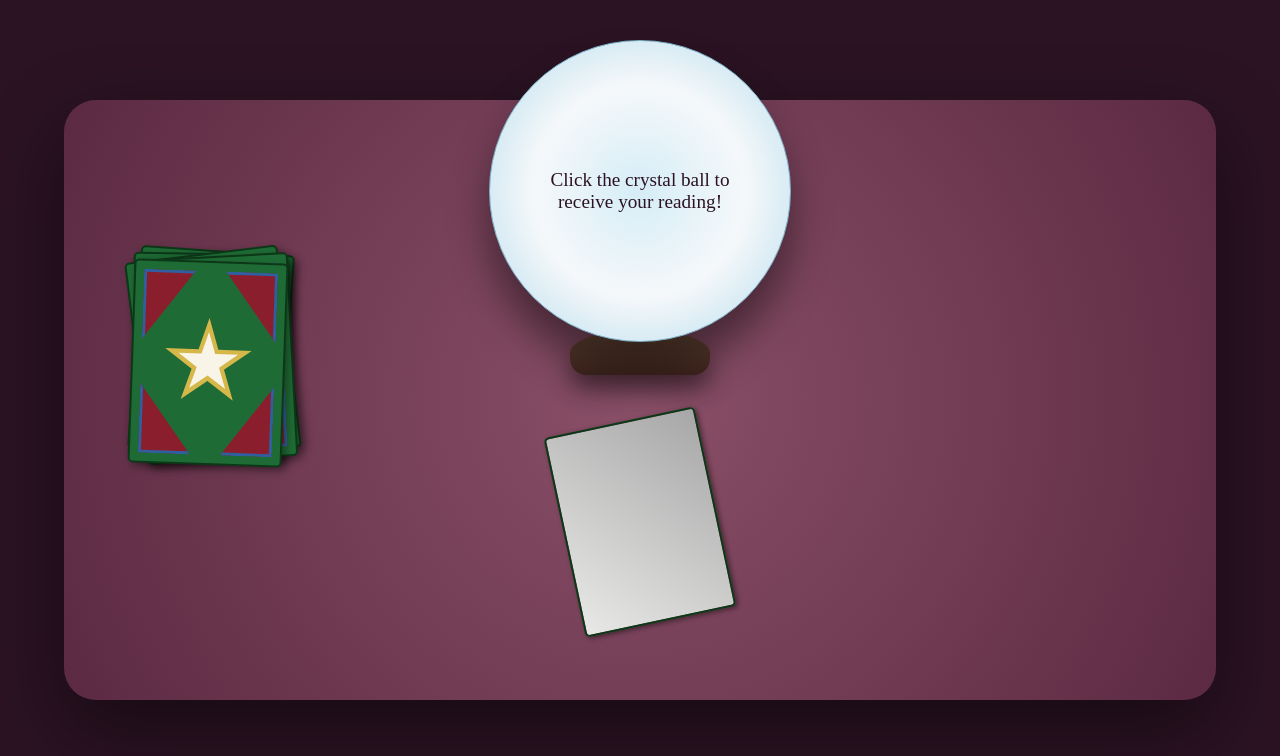
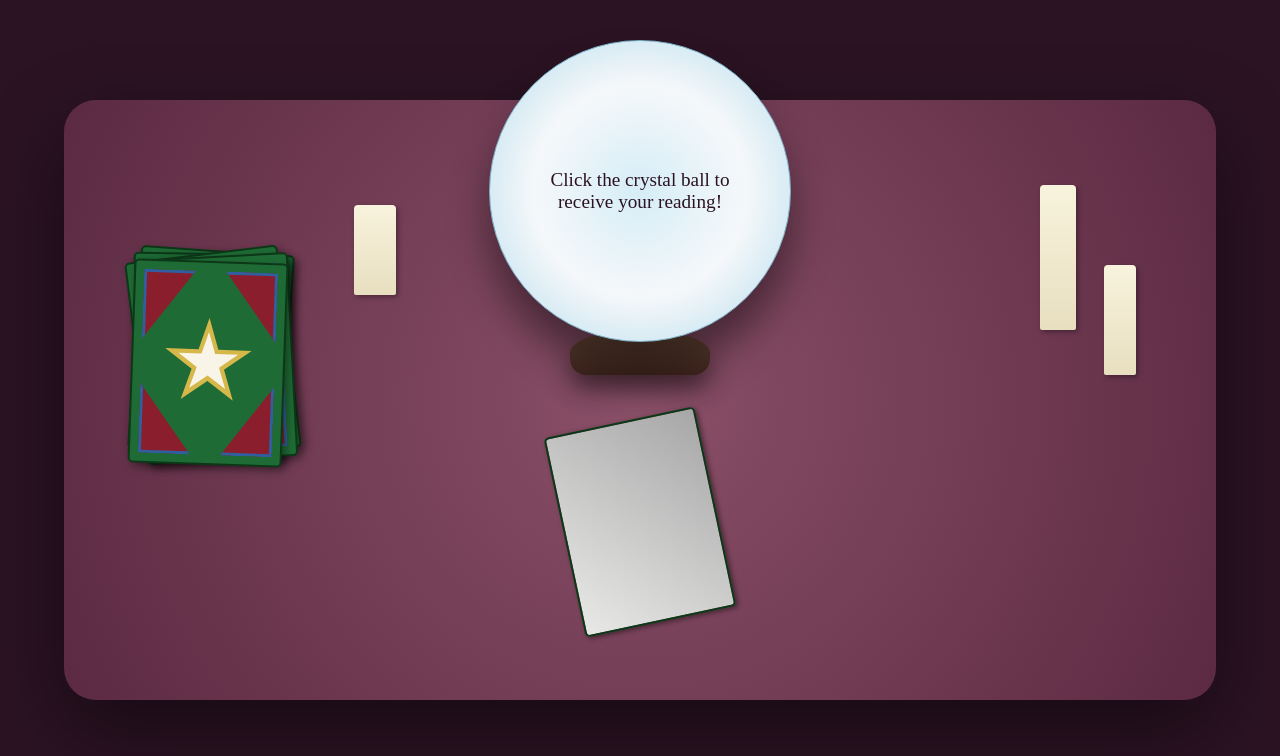
Before and after one commit to Reaginz/mixed-messages, a website: page index.html in a window 1280 px wide. Drawn offline with Linux system fonts and the light colour scheme.

Commit message:
Add candles

```diff
--- a/index.html
+++ b/index.html
@@ -47,6 +47,20 @@
                 </div>
             </div>
 
+            <div class="candles">
+                <div class="candle candle-short">
+                    <div class="flame"></div>
+                </div>
+
+                <div class="candle candle-medium">
+                    <div class="flame"></div>
+                </div>
+
+                <div class="candle candle-tall">
+                    <div class="flame"></div>
+                </div>
+            </div>
+
             <div class="crystal-ball-stand">
                 <div class="crystal-ball">
                     <p class="reading-text">Click the crystal ball to receive your reading!</p>
--- a/script.js
+++ b/script.js
@@ -75,7 +75,7 @@ const replayFade = element => {
     element.classList.remove('fade-in');
     void element.offsetWidth;
     element.classList.add('fade-in');
-}
+};
 
 const updateCardImage = images => {
     cardSymbol.classList.remove(...images);
--- a/styles.css
+++ b/styles.css
@@ -126,6 +126,34 @@ body {
     width: 62px;
     height: 62px;
     background: #F8F5E8;
+}
+
+.candle {
+    position: absolute;
+    background: linear-gradient(#F8F3DD, #E8DFC0);
+    border-radius: 4px 4px 2px 2px;
+    box-shadow: 2px 2px 5px rgba(0, 0, 0, 0.35);
+}
+
+.candle-short {
+    left: 290px;
+    top: 105px;
+    height: 90px;
+    width: 42px;
+}
+
+.candle-tall {
+    right: 140px;
+    top: 85px;
+    height: 145px;
+    width: 36px;
+}
+
+.candle-medium {
+    right: 80px;
+    top: 165px;
+    height: 110px;
+    width: 32px;
 }
 
 .crystal-ball-stand {
```
